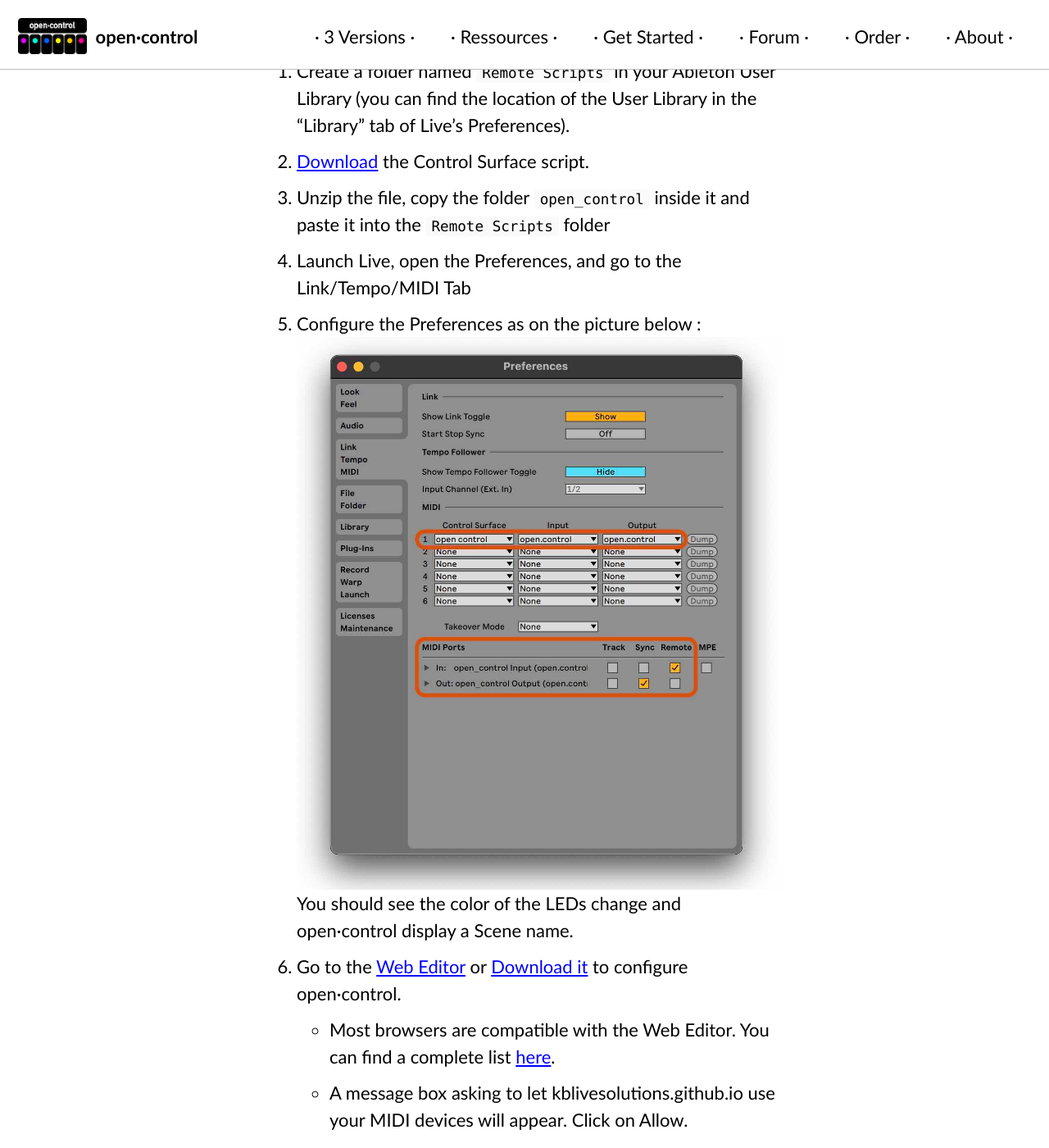
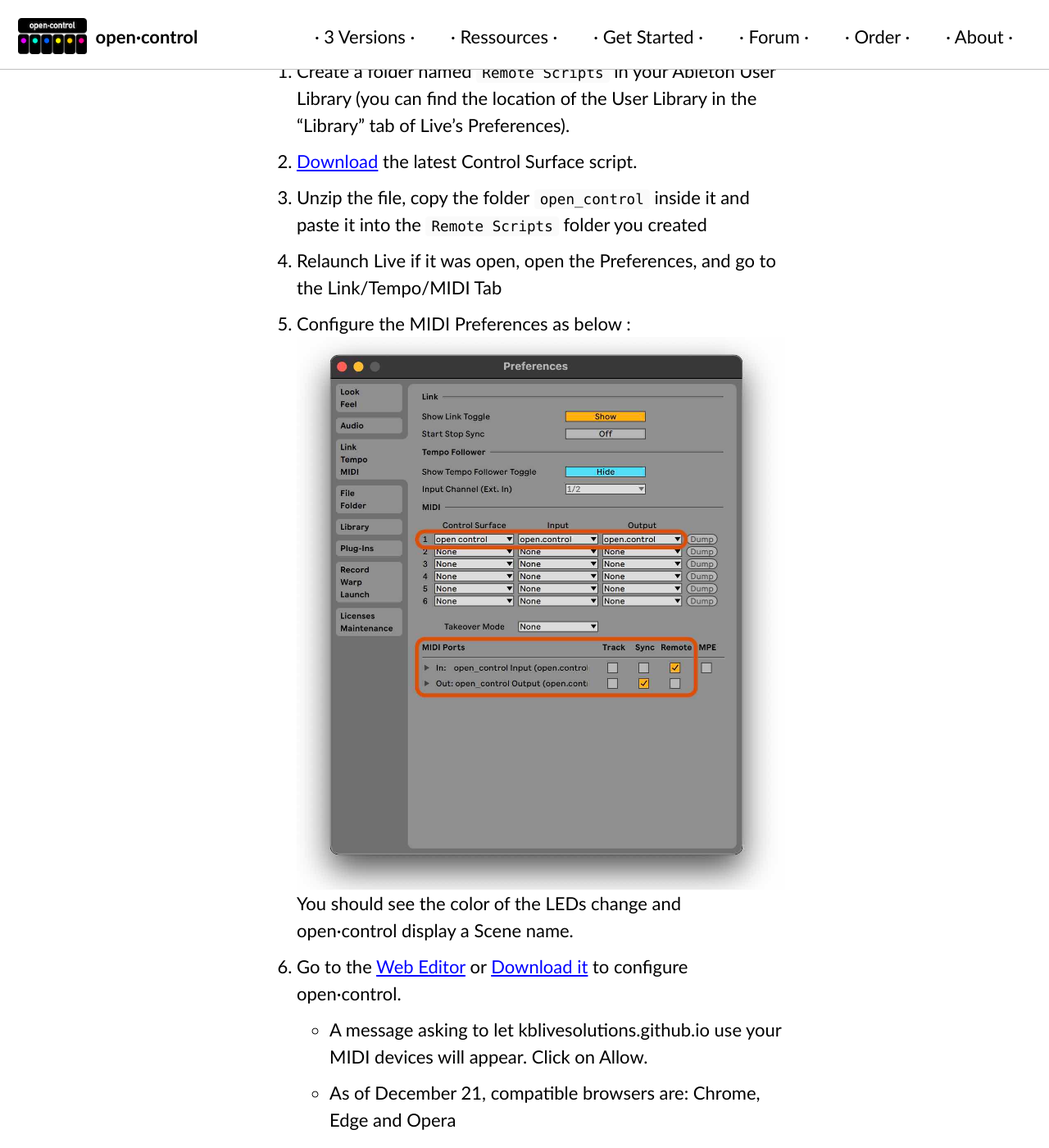
Before and after one commit to KBLiveSolutions/open.control, a Jekyll site: the page built from _pages/get_started.md, in a window 1280 px wide and 1400 px high, scrolled down 272 px. Shown: the whole window at 82% size. Built offline with Jekyll 4.4.1, drawn with Linux system fonts in a browser that asks for light colours; cached includes are drawn as plain includes; comment, search, counter and statistics services are not loaded.

Commit message:
Update get_started.md

```diff
--- a/_pages/get_started.md
+++ b/_pages/get_started.md
@@ -9,14 +9,14 @@
 ### Here are a few steps that will get you started
 
 1. Create a folder named `Remote Scripts` in your Ableton User Library (you can find the location of the User Library in the "Library" tab of Live's Preferences).
-2. [Download](https://github.com/KBLiveSolutions/open.control-Remote-Script/archive/refs/heads/main.zip) the Control Surface script.
-3. Unzip the file, copy the folder `open_control` inside it and paste it into the `Remote Scripts` folder
-4. Launch Live, open the Preferences, and go to the Link/Tempo/MIDI Tab
-5. Configure the Preferences as on the picture below :
+2. [Download](https://github.com/KBLiveSolutions/open.control-Remote-Script/archive/refs/heads/main.zip) the latest Control Surface script.
+3. Unzip the file, copy the folder `open_control` inside it and paste it into the `Remote Scripts` folder you created
+4. Relaunch Live if it was open, open the Preferences, and go to the Link/Tempo/MIDI Tab
+5. Configure the MIDI Preferences as below :
 ![Preferences](../assets/images/opencontrol_preferences.jpg)
 You should see the color of the LEDs change and open·control display a Scene name.
 6. Go to the <a href="https://kblivesolutions.github.io/open.control-editor/" target=_blank>Web Editor</a> or [Download it](https://github.com/KBLiveSolutions/open.control-editor/archive/refs/heads/main.zip) to configure open·control.
-    - Most browsers are compatible with the Web Editor. You can find a complete list [here](https://developer.mozilla.org/en-US/docs/Web/API/MIDIAccess#Browser_compatibility).
-    - A message box asking to let kblivesolutions.github.io use your MIDI devices will appear. Click on Allow.
+    - A message  asking to let kblivesolutions.github.io use your MIDI devices will appear. Click on Allow.
+    - As of December 21, compatible browsers are: Chrome, Edge and Opera
 
 **You are now ready to fully enjoy open·control. Have fun !**
```
